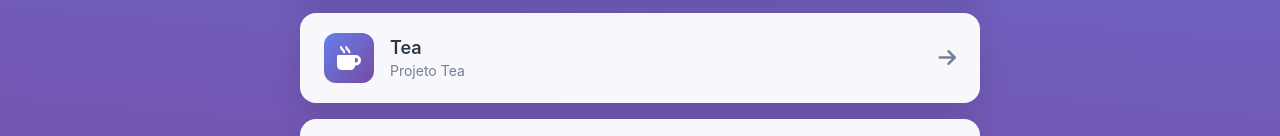
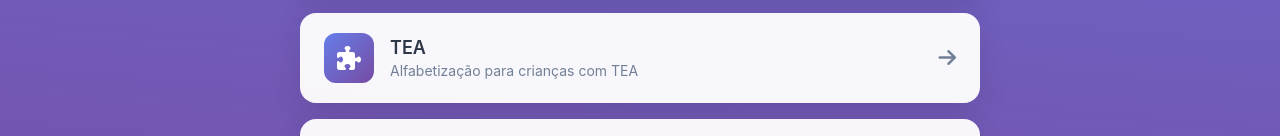
Before and after one commit to sourcenaiomiocc-creator/Link-Tree, a plain HTML site: page index.html in a window 1280 px wide. Shown: the part 779-915 px from the top of the page. Drawn offline with Linux system fonts and the light colour scheme.

Commit message:
Add files via upload

```diff
--- a/index.html
+++ b/index.html
@@ -88,14 +88,14 @@
                 </div>
             </a>
 
-            <!-- Projeto 4: Tea -->
+            <!-- Projeto 4: TEA -->
             <a href="https://sourcenaiomiocc-creator.github.io/Tea/" target="_blank" class="link-card">
                 <div class="link-icon">
-                    <i class="fas fa-mug-hot"></i>
+                    <i class="fas fa-puzzle-piece"></i>
                 </div>
                 <div class="link-content">
-                    <h3>Tea</h3>
-                    <p>Projeto Tea</p>
+                    <h3>TEA</h3>
+                    <p>Alfabetização para crianças com TEA</p>
                 </div>
                 <div class="link-arrow">
                     <i class="fas fa-arrow-right"></i>
```
